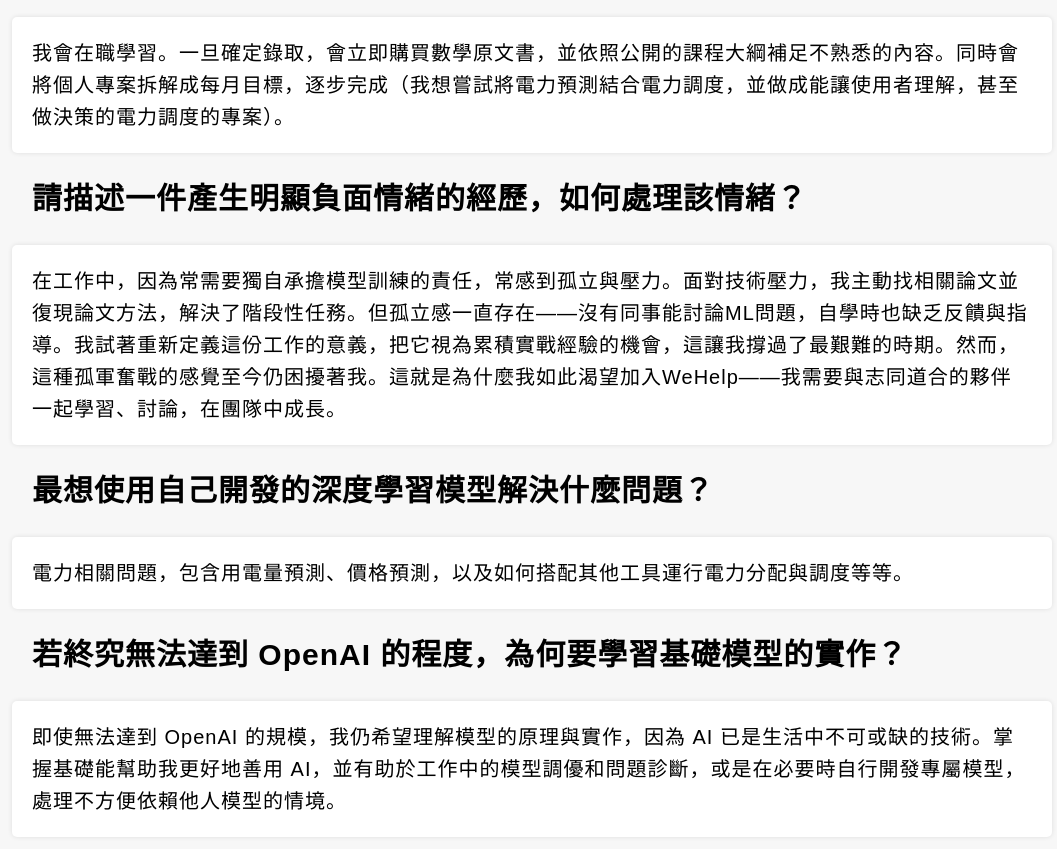
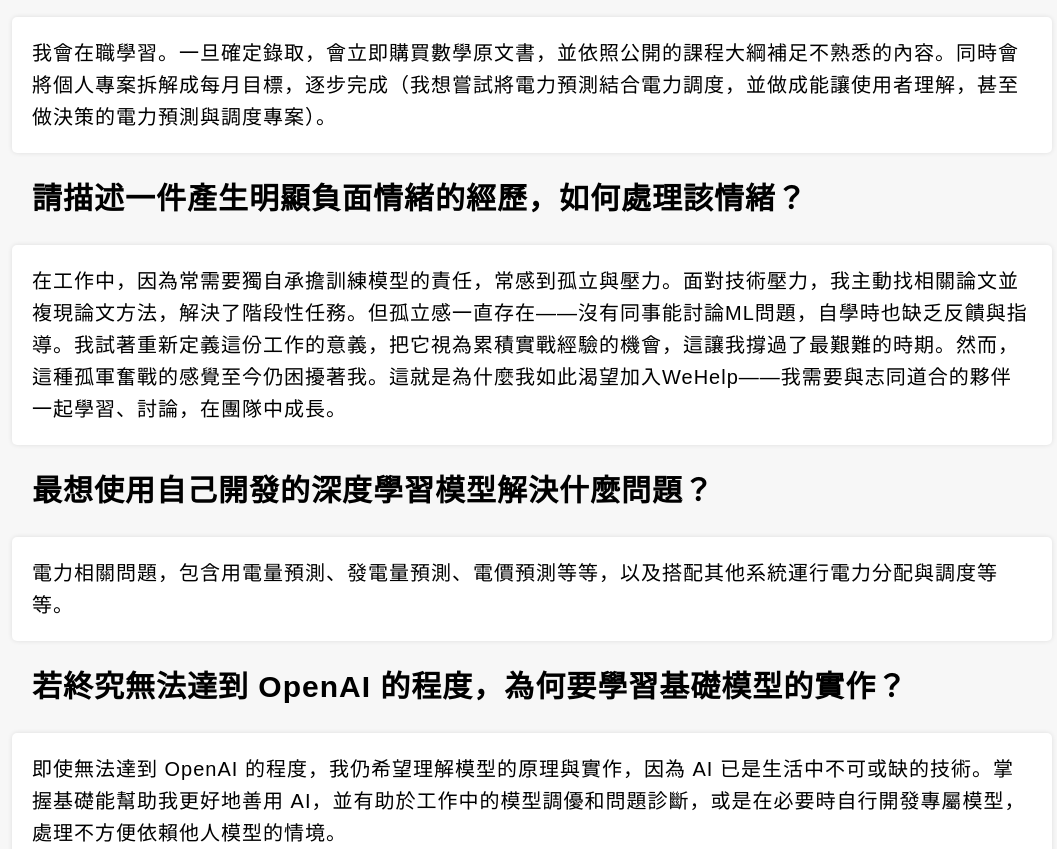
Before and after one commit to vivian-wj-lin/Wehelp_DL_Application, a plain HTML site: page index.html in a window 1280 px wide. Shown: the part 643-1492 px from the top of the page, without its empty margins (108-1165 px from the left). Drawn offline with Linux system fonts and the light colour scheme.

Commit message:
fix typo

```diff
--- a/index.html
+++ b/index.html
@@ -3,7 +3,7 @@
 <head>
 <meta name="viewport" content="width=device-width, initial-scale=1, maximum-scale=1" />
 <meta charset="utf-8" />
-<title>WeHelp 深度學習Bootcamp 申請 - 林玟均</title>
+<title>WeHelp 深度學習 Bootcamp 申請 - 林玟均</title>
 <style>
 body{
 	margin:0;font-family:arial, sans-serif;
@@ -46,7 +46,7 @@ main>section.headline .col1{
 </style>
 </head>
 <body>
-	<header>WeHelp 深度學習Bootcamp 申請 - 林玟均</header>
+	<header>WeHelp 深度學習 Bootcamp 申請 - 林玟均</header>
 	<main>
 		<!-- 自我介紹與申請動機 -->
 		<section class="headline">
@@ -74,7 +74,7 @@ main>section.headline .col1{
 		</section>
 		<section>
 			<div class="col1">
-				我會在職學習。一旦確定錄取，會立即購買數學原文書，並依照公開的課程大綱補足不熟悉的內容。同時會將個人專案拆解成每月目標，逐步完成（我想嘗試將電力預測結合電力調度，並做成能讓使用者理解，甚至做決策的電力調度的專案）。
+				我會在職學習。一旦確定錄取，會立即購買數學原文書，並依照公開的課程大綱補足不熟悉的內容。同時會將個人專案拆解成每月目標，逐步完成（我想嘗試將電力預測結合電力調度，並做成能讓使用者理解，甚至做決策的電力預測與調度專案）。
 			</div>
 		</section>
 
@@ -84,7 +84,7 @@ main>section.headline .col1{
 		</section>
 		<section>
 			<div class="col1">
-				在工作中，因為常需要獨自承擔模型訓練的責任，常感到孤立與壓力。面對技術壓力，我主動找相關論文並復現論文方法，解決了階段性任務。但孤立感一直存在——沒有同事能討論ML問題，自學時也缺乏反饋與指導。我試著重新定義這份工作的意義，把它視為累積實戰經驗的機會，這讓我撐過了最艱難的時期。然而，這種孤軍奮戰的感覺至今仍困擾著我。這就是為什麼我如此渴望加入WeHelp——我需要與志同道合的夥伴一起學習、討論，在團隊中成長。
+				在工作中，因為常需要獨自承擔訓練模型的責任，常感到孤立與壓力。面對技術壓力，我主動找相關論文並複現論文方法，解決了階段性任務。但孤立感一直存在——沒有同事能討論ML問題，自學時也缺乏反饋與指導。我試著重新定義這份工作的意義，把它視為累積實戰經驗的機會，這讓我撐過了最艱難的時期。然而，這種孤軍奮戰的感覺至今仍困擾著我。這就是為什麼我如此渴望加入WeHelp——我需要與志同道合的夥伴一起學習、討論，在團隊中成長。
 			</div>
 		</section>
 
@@ -94,7 +94,7 @@ main>section.headline .col1{
 		</section>
 		<section>
 			<div class="col1">
-				電力相關問題，包含用電量預測、價格預測，以及如何搭配其他工具運行電力分配與調度等等。
+				電力相關問題，包含用電量預測、發電量預測、電價預測等等，以及搭配其他系統運行電力分配與調度等等。
 			</div>
 		</section>
 
@@ -104,7 +104,7 @@ main>section.headline .col1{
 		</section>
 		<section>
 			<div class="col1">
-				即使無法達到 OpenAI 的規模，我仍希望理解模型的原理與實作，因為 AI 已是生活中不可或缺的技術。掌握基礎能幫助我更好地善用 AI，並有助於工作中的模型調優和問題診斷，或是在必要時自行開發專屬模型，處理不方便依賴他人模型的情境。
+				即使無法達到 OpenAI 的程度，我仍希望理解模型的原理與實作，因為 AI 已是生活中不可或缺的技術。掌握基礎能幫助我更好地善用 AI，並有助於工作中的模型調優和問題診斷，或是在必要時自行開發專屬模型，處理不方便依賴他人模型的情境。
 			</div>
 		</section>
 
@@ -124,7 +124,7 @@ main>section.headline .col1{
 		</section>
 		<section>
 			<div class="col1">
-				我有觀摩上次深度學習成果發表會，被學員們的專案深深啟發，也更確定自己希望參與這個學習過程，與大家討論、解題並完成個人專案。對我來說，沒有比 WeHelp 更適合孵化專案的地方了，因為這裡正是我成長的起點。謝謝彭彭老師、WeHelp 團隊與社群的努力與陪伴，我相信WeHelp。
+				我有觀摩上次深度學習成果發表會，被學員們的專案深深啟發，也更確定自己希望參與這個學習過程，與大家討論、解題並完成個人專案。對我來說，沒有比 WeHelp 更適合孵化專案的地方了，因為這裡正是我成長的起點。謝謝彭彭老師、WeHelp 團隊與社群，我相信WeHelp。
 			</div>
 		</section>
 	</main>
```
